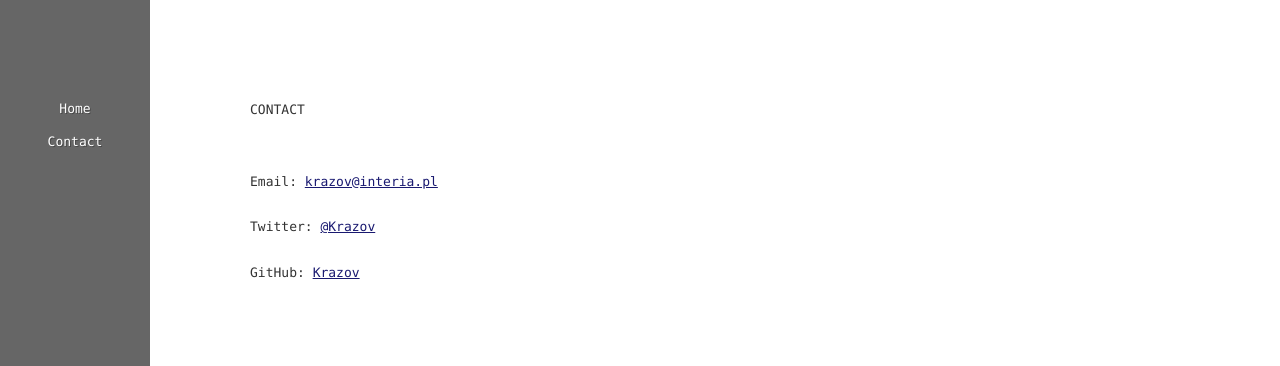
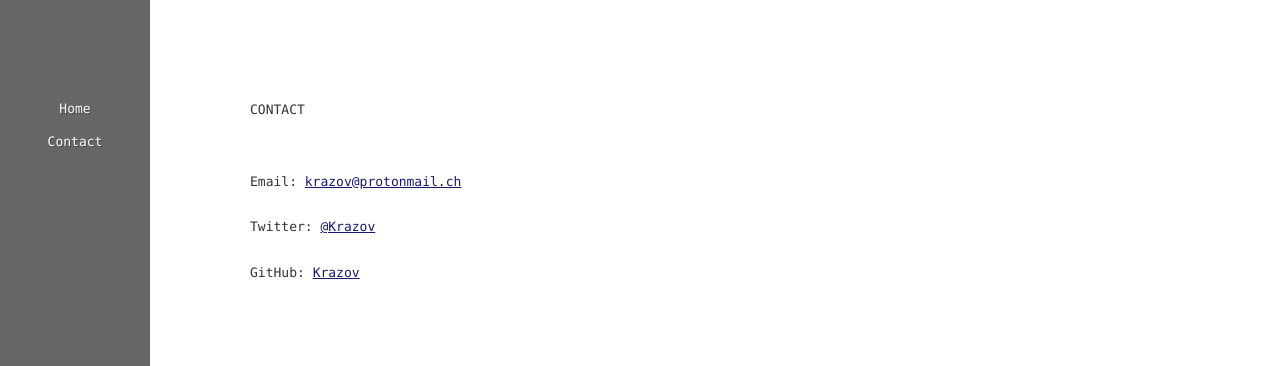
Before and after one commit to Krazov/krazov.github.io, a Jekyll site: the page built from 002_contact.md, in a window 1280 px wide. Shown: the top 366 px of the page. Built offline with Jekyll 4.4.1, drawn with Linux system fonts in a browser that asks for light colours.

Commit message:
Change of email in Contact section.

```diff
--- a/002_contact.md
+++ b/002_contact.md
@@ -4,7 +4,7 @@ title: "Contact"
 permalink: /contact/
 ---
 
-Email: [krazov@interia.pl](mailto:krazov@interia.pl)
+Email: [krazov@protonmail.ch](mailto:krazov@protonmail.ch)
 
 Twitter: [@Krazov](http://twitter.com/Krazov)
 
```
